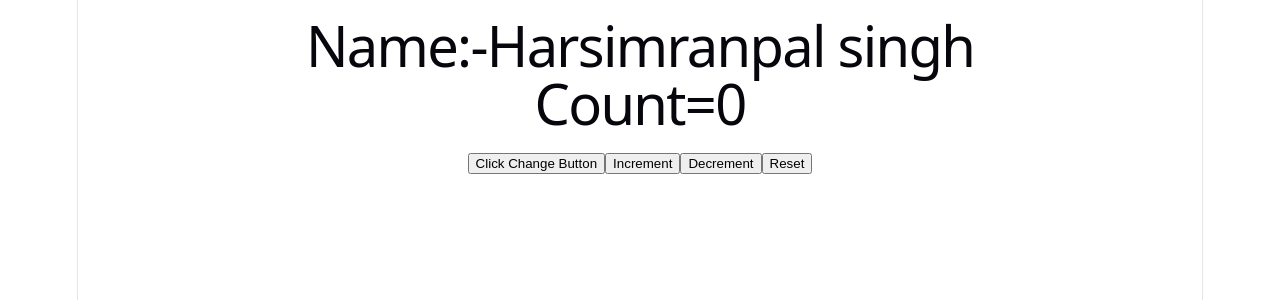
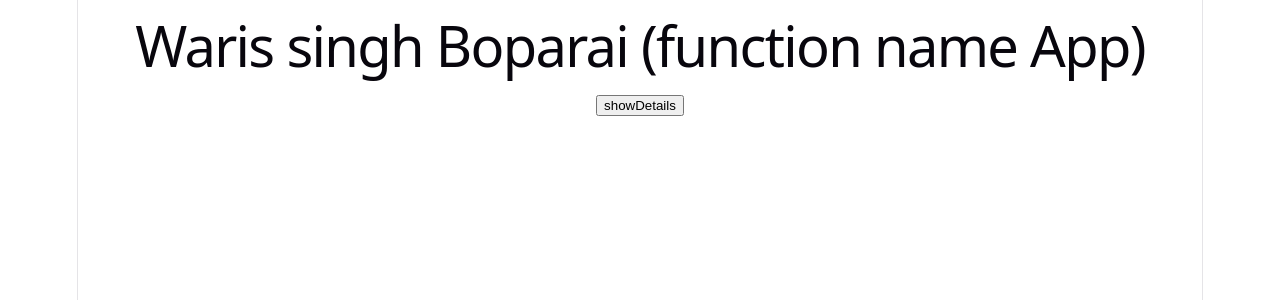
Before and after one commit to Harsimran141/ReactPractice, a React (Vite) app in the folder SecondApp/: page / in a window 1280 px wide. Shown: the top 300 px of the page. Built offline with nearby package versions, Linux system fonts and the light colour scheme.

Commit message:
Refactor App component: remove User and Practice components, add Task component, and update structure for detail display

```diff
--- a/SecondApp/src/App.jsx
+++ b/SecondApp/src/App.jsx
@@ -1,23 +1,15 @@
 import { useState } from "react";
-
+import Task from "./Task";
 function App(){
-
-  const [name, setName] = useState("Harsimranpal singh");
-  const [count,setCount] = useState(0);
-  const nameChange = () =>{
-    setName("Waris singh Boparai")
-  }
+  const [show, setShow] = useState(false);
   return(
-   <div className="App">
-    <h1>Name:-{name}</h1>
-    <h1>Count={count}</h1>
-    <button onClick={nameChange}>Click Change Button</button>
-     <button onClick={() => setCount(count+1)}>Increment</button>
-     <button onClick={() =>{if(count > 0){setCount(count -1)}}}>Decrement</button>
-     <button onClick={()=> setCount(0)}>Reset</button>
-  </div>
-
-
-  );
+    <div>
+      <h1>Waris singh Boparai (function name App)</h1>
+      <button onClick={()=> setShow(!show)}>
+        {show ? "Hide" : "show"}
+        Details</button>
+    {show && <Task/>}
+    </div>
+  )
 }
 export default App;
--- /dev/null
+++ b/SecondApp/src/Task.jsx
@@ -0,0 +1,8 @@
+function Task(){
+    return(
+        <div>
+            <h1>Jarmanjit singh Hundal(function name Task)</h1>
+        </div>
+    )
+}
+export default Task;
--- a/SecondApp/src/User.jsx
+++ /dev/null
@@ -1,18 +0,0 @@
-function Userone(){
-    return(
-        <div>
-            <h1>Welcome React</h1>
-        </div>
-    )
-}
-export default Userone;
-export function Profile(){
-    return(
-
-        <div>
-        <h1>One Project</h1>
-        <p>This is the profile component.</p>
-    </div>
-    );
-}
-export const Username ="Boparai";
--- a/SecondApp/src/main.jsx
+++ b/SecondApp/src/main.jsx
@@ -2,8 +2,8 @@ import { StrictMode } from 'react'
 import { createRoot } from 'react-dom/client'
 import './index.css'
 import App from './App.jsx'
-import User from './User.jsx'
-import Practice from './practice.jsx'
+
+
 createRoot(document.getElementById('root')).render(
   <StrictMode>
     <App />
```
Also changed, not shown: SecondApp/src/Practice.jsx (added).
